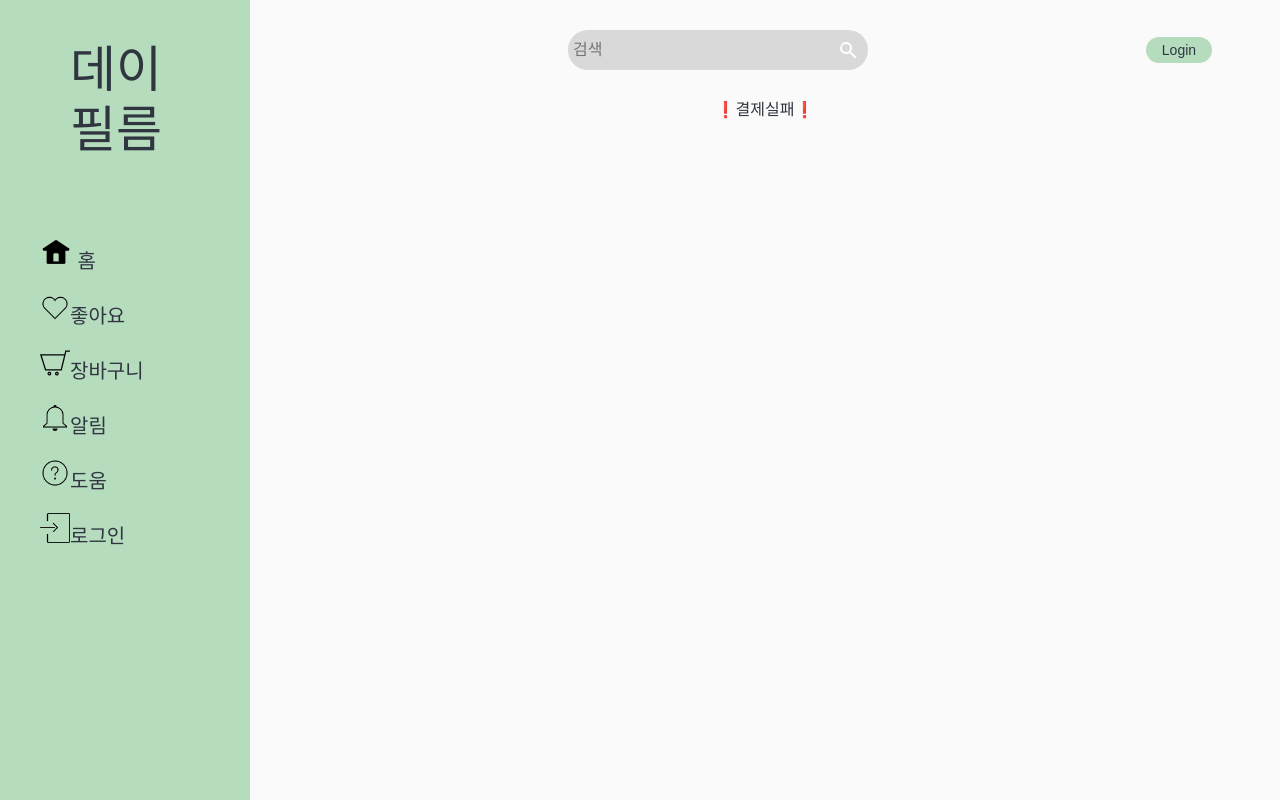
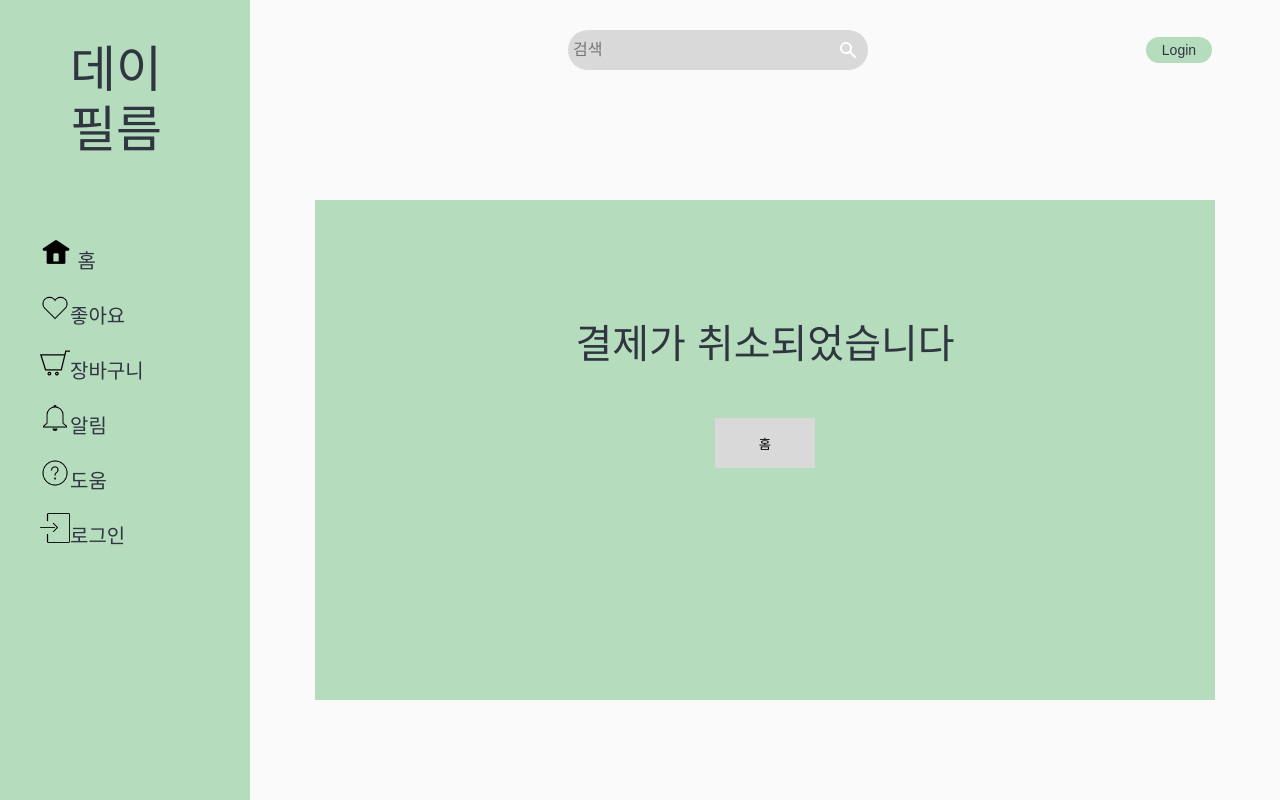
Before and after one commit to hyemimi/black-rabbit, a Next.js app: page /fail in a window 1280 px wide. Shown: the top 800 px of the page. Built offline with nearby package versions, Linux system fonts and the light colour scheme.

Commit message:
feat : 결제페이지 - 결제 실패 페이지

```diff
--- a/pages/fail.tsx
+++ b/pages/fail.tsx
@@ -1,5 +1,28 @@
 import { Wrapper } from "@/components/common/Wrapper";
+import Card from "@/layout/Card";
+import { useRouter } from "next/router";
+import styled from "styled-components";
+import { Section, Title } from "./success";
+export default function Success() {
+  const router = useRouter();
+  return (
+    <Wrapper>
+      <Section>
+        <Title>결제가 취소되었습니다</Title>
 
-export default function Success() {
-  return <Wrapper>❗결제실패❗</Wrapper>;
+        <Button color="gray" onClick={() => router.push("/")}>
+          홈
+        </Button>
+      </Section>
+    </Wrapper>
+  );
 }
+const Button = styled.button<{ color?: string }>`
+  background-color: ${(props) =>
+    props.color ? props.theme.searchColor : props.theme.pointColor};
+  border: none;
+  height: 50px;
+  width: 100px;
+  cursor: pointer;
+  margin: 50px;
+`;
--- a/pages/reservation.tsx
+++ b/pages/reservation.tsx
@@ -31,6 +31,7 @@ const requestList = [
   { value: "직접입력" },
 ];
 /*직접 개발자센터에서 내 클라이언트 키를 사용하거나, 아래 예시에 있는 키를 사용*/
+//const clientKey = "test_ck_Z0RnYX2w532BPRwZBZK3NeyqApQE";
 const clientKey = "test_ck_D5GePWvyJnrK0W0k6q8gLzN97Eoq";
 /*결제 고객 식별 : 상점에서 사용하는 고유값 비회원 결제시 ANONYMOUS 사용*/
 const customerKey = ANONYMOUS;
@@ -74,7 +75,7 @@ export default function payment() {
     setIsPaymentOpen(true);
   };
   const paymentWidgetRef = useRef<PaymentWidgetInstance | null>(null);
-  const price = 50_000;
+  const price = 1;
   useEffect(() => {
     (async () => {
       const paymentWidget = await loadPaymentWidget(clientKey, customerKey);
@@ -218,7 +219,7 @@ export default function payment() {
           try {
             paymentWidget?.requestPayment({
               orderId: nanoid(),
-              orderName: "토스 티셔츠 외 2건",
+              orderName: "test",
               customerName: "김토스",
               customerEmail: "customer123@gmail.com",
               successUrl: `${window.location.origin}/success`,
--- a/pages/success.tsx
+++ b/pages/success.tsx
@@ -22,7 +22,7 @@ export default function Success() {
   );
 }
 
-const Section = styled.div`
+export const Section = styled.div`
   background-color: ${(props) => props.theme.pointColor};
   margin-top: 100px;
   width: 900px;
@@ -30,7 +30,7 @@ const Section = styled.div`
   text-align: center;
   padding: 120px;
 `;
-const Title = styled.h1`
+export const Title = styled.h1`
   font-size: 40px;
 `;
 const Button = styled.button<{ color?: string }>`
```
Also changed, not shown: hooks/api/user/AddAddressMutation.tsx (added), hooks/api/user/DeleteAddressMutation.tsx (added), hooks/api/user/GetAddressList.tsx (added).
